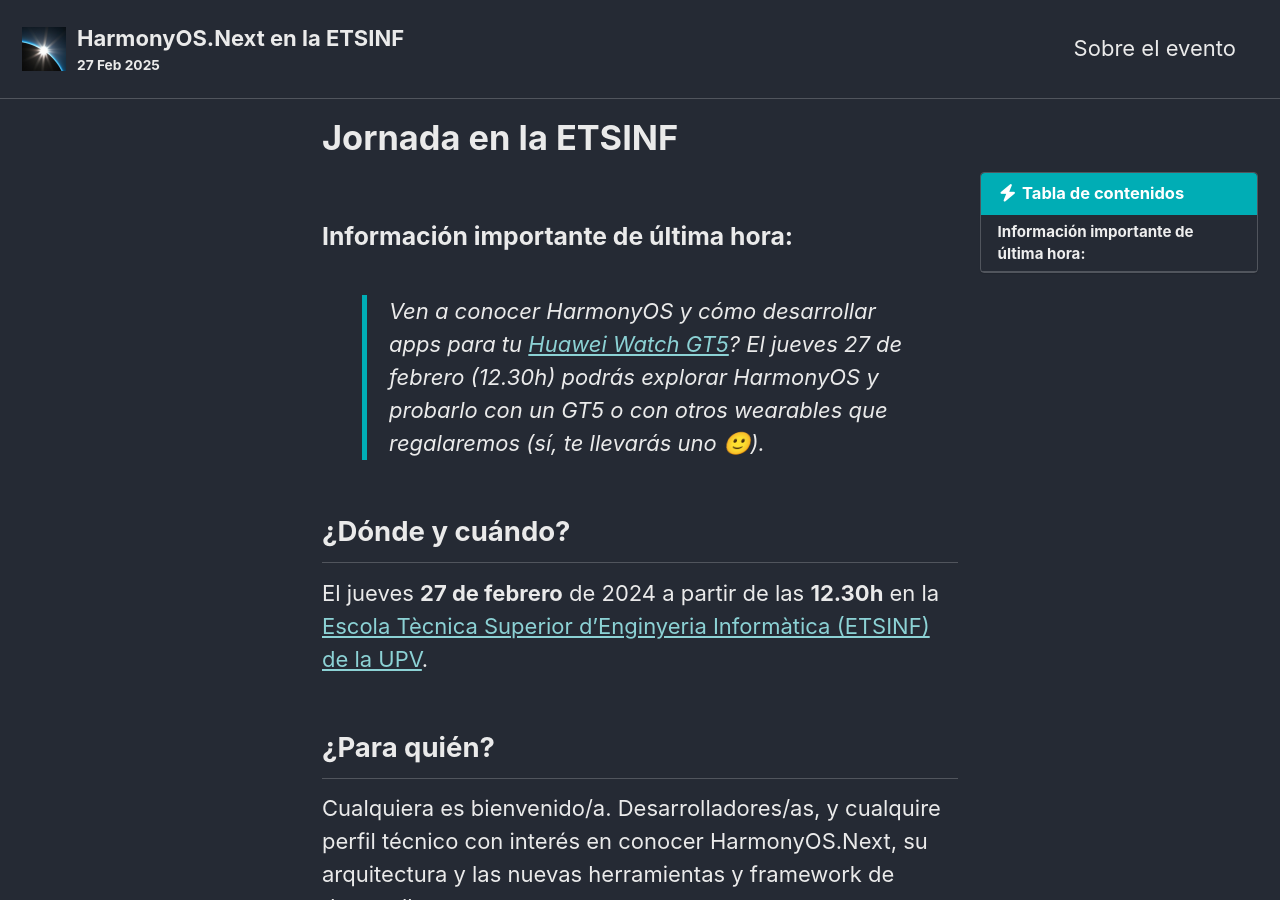
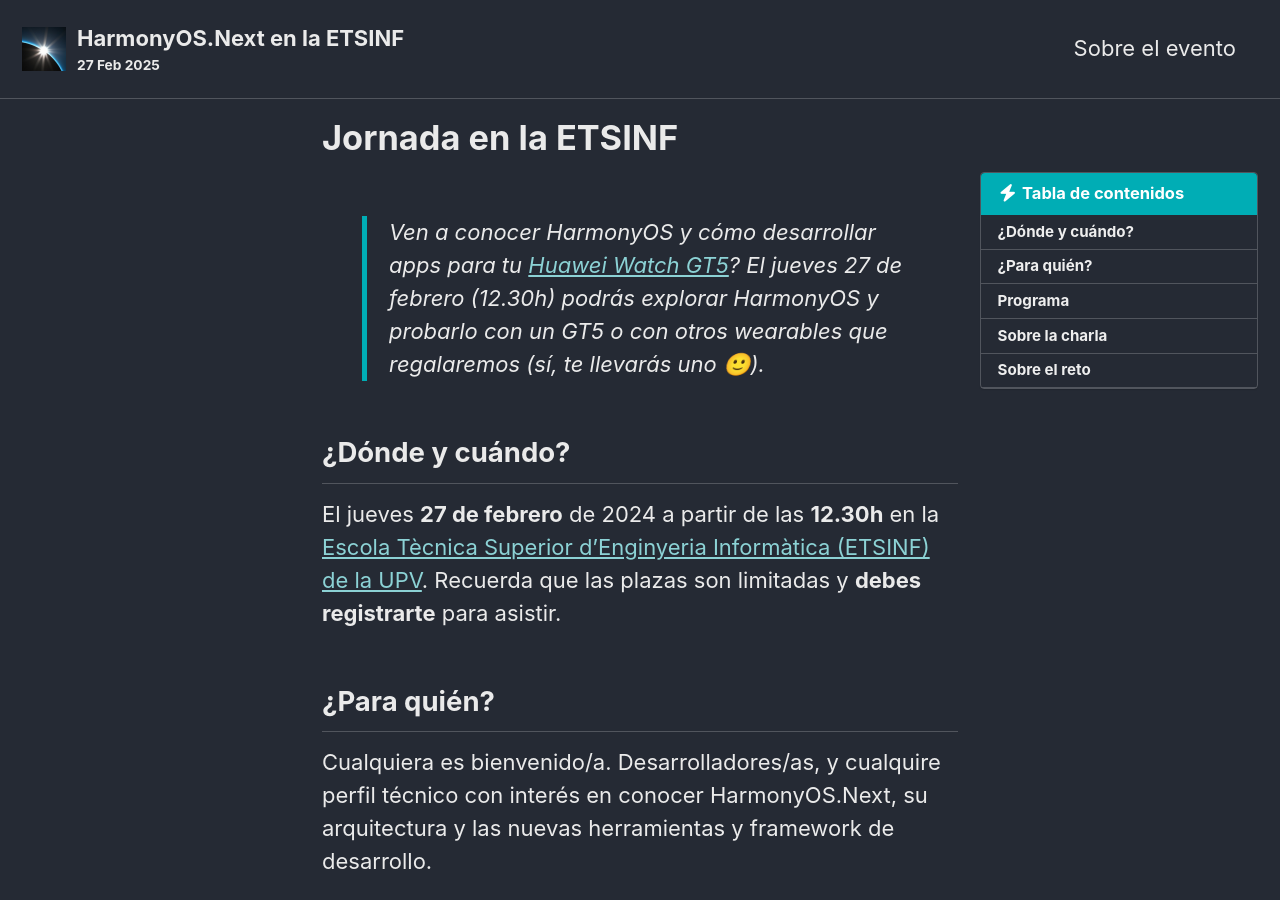
Before and after one commit to espinr/harmonyos, a Jekyll site: the page built from _pages/upv.md, in a window 1280 px wide and 900 px high. Built offline with Jekyll 4.4.1, drawn with Linux system fonts in a browser that asks for light colours; cached includes are drawn as plain includes; some of the changed text lies outside the part shown.

Commit message:
Better wording

```diff
--- a/_pages/upv.md
+++ b/_pages/upv.md
@@ -10,13 +10,11 @@
 
 <!--redirect from https://bit.ly/upv-harmonyos-->
 
-### Información importante de última hora:
-
 > Ven a conocer HarmonyOS y cómo desarrollar apps para tu [Huawei Watch GT5](https://consumer.huawei.com/es/wearables/watch-gt5/specs/)? El jueves 27 de febrero (12.30h) podrás explorar HarmonyOS y probarlo con un GT5 o con otros wearables que regalaremos (sí, te llevarás uno 🙂).
 
 ## ¿Dónde y cuándo?
 
-El jueves __27 de febrero__ de 2024 a partir de las __12.30h__ en la [Escola Tècnica Superior d’Enginyeria Informàtica (ETSINF) de la UPV](https://www.upv.es/entidades/etsinf/).
+El jueves __27 de febrero__ de 2024 a partir de las __12.30h__ en la [Escola Tècnica Superior d’Enginyeria Informàtica (ETSINF) de la UPV](https://www.upv.es/entidades/etsinf/). Recuerda que las plazas son limitadas y __debes registrarte__ para asistir.
 
 ## ¿Para quién?
 
@@ -55,4 +53,4 @@
 
 Daremos más información concreta durante el evento.
 
-Para más información mientras tanto, contacta con martin.alvarez.espinar @huawei.com.
+Para más información, mientras tanto, contacta con martin.alvarez.espinar @huawei.com.
```
